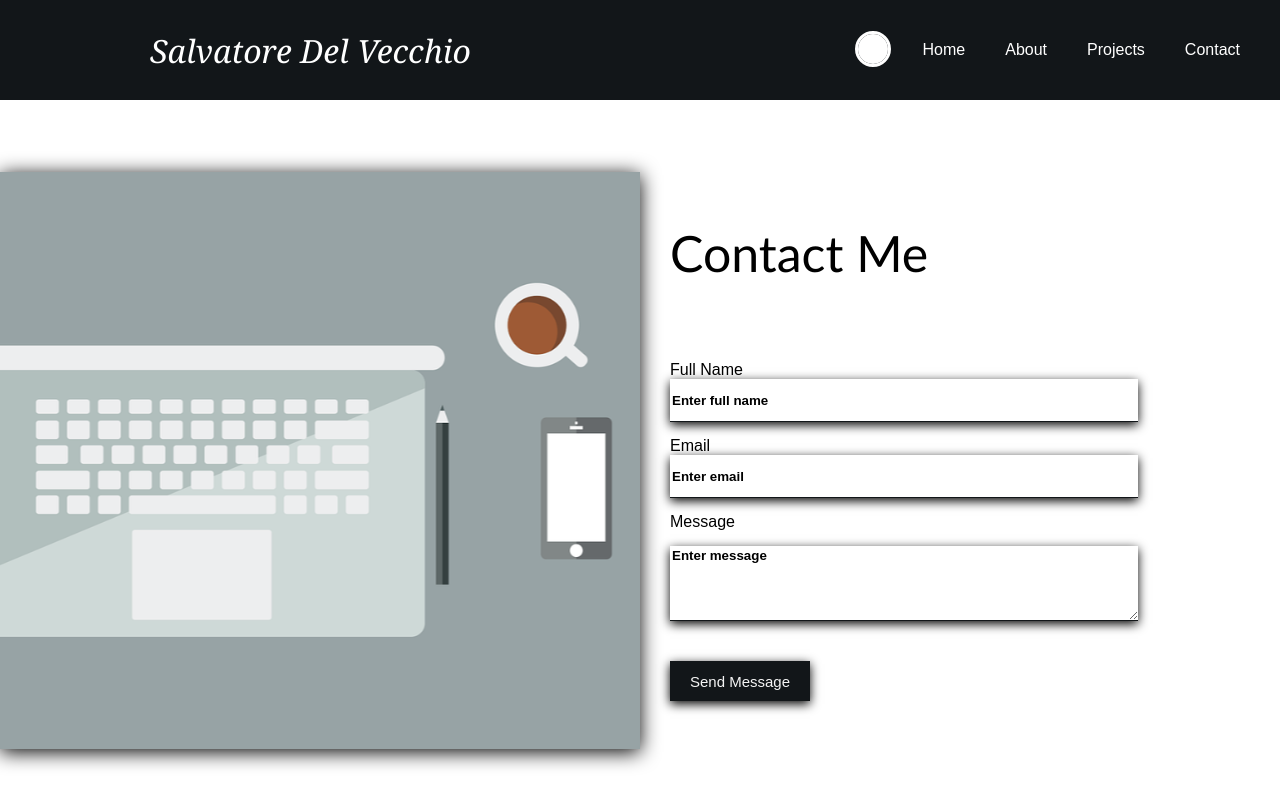
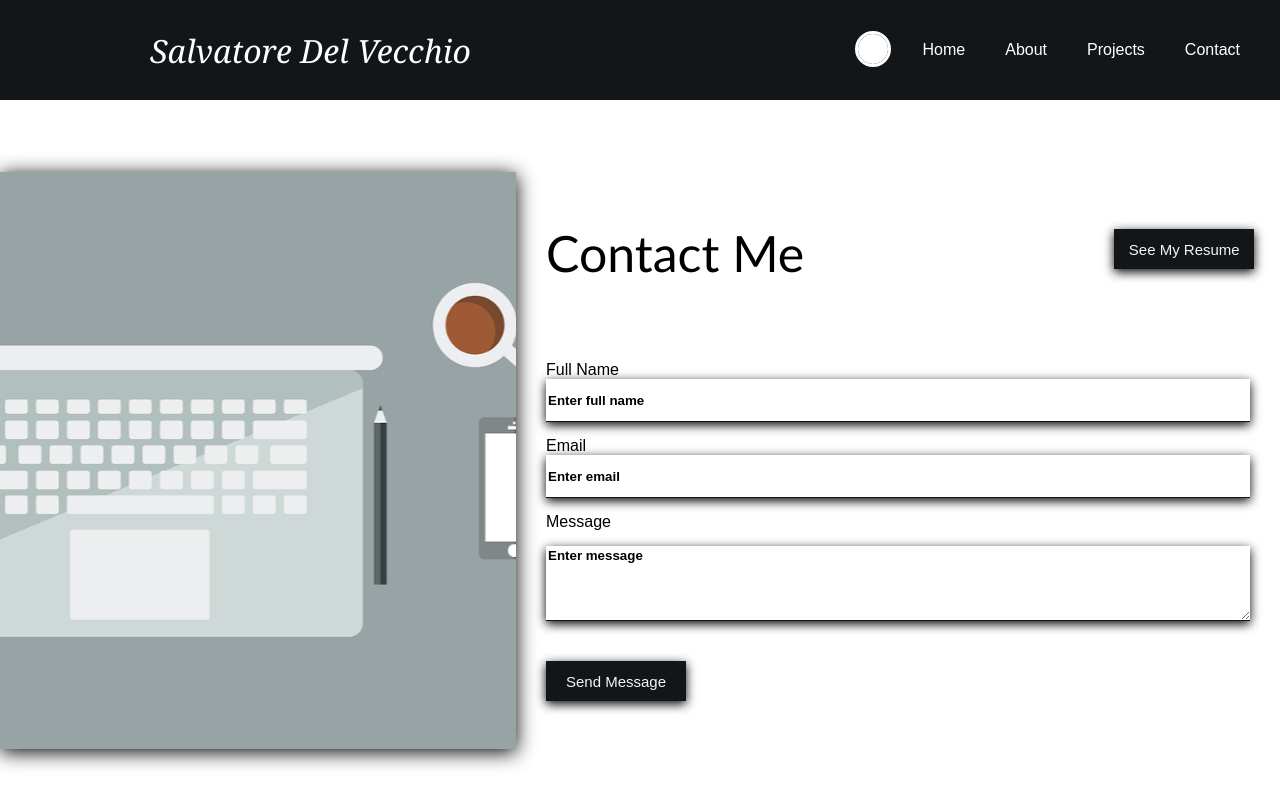
Before and after one commit to saldelv/Portfolio-Website, a React (Create React App) app: page /contact in a window 1280 px wide. Shown: the top 800 px of the page. Built offline with nearby package versions, Linux system fonts and the light colour scheme.

Commit message:
Resume button

```diff
--- a/src/pages/Contact.js
+++ b/src/pages/Contact.js
@@ -32,7 +32,10 @@ function Contact() {
         <div className="contact">
             <div className="left" style={{ backgroundImage: `url(${BannerImage})`}}></div>
             <div className="right">
-                <h1> Contact Me </h1>
+                <div className = "heading">
+                    <h1> Contact Me </h1>
+                    <button className="resumeButton"> See My Resume </button>
+                </div>
                 <form id="contact-form" method="POST" onSubmit={onSubmit}>
                     <label htmlFor="name">Full Name</label>
                     <input name="name" placeholder="Enter full name" type="text" required/>
--- a/src/styles/Contact.css
+++ b/src/styles/Contact.css
@@ -10,7 +10,6 @@
     flex: 50%;
     background-position: center;
     background-repeat: no-repeat;
-    background-size: conver;
     filter: drop-shadow(0px 3px 10px black)
 }
 
@@ -23,11 +22,20 @@
     justify-content: center;
 }
 
+.contact .right .heading {
+    display: flex;
+    flex-direction: row;
+}
+
 .contact .right h1 {
     font-family: 'Trebuchet MS', 'Lucida Sans Unicode', 'Lucida Grande', 'Lucida Sans', Arial, sans-serif;
     font-weight: 10;
     font-size: 50px;
     margin-left: 30px;
+}
+
+.contact .right .resumeButton {
+    margin-left: 310px;
 }
 
 form {
@@ -40,7 +48,7 @@ form {
 
 form input {
     height: 40px;
-    width: 80%;
+    width: 700px;
     border: none;
     border-bottom: 1px solid #121619;
     color: black;
@@ -50,7 +58,7 @@ form input {
 form textarea {
     margin-top: 15px;
     height: 70px;
-    width: 80%;
+    width: 700px;
     border: none;
     border-bottom: 1px solid #121619;
     color: black;
@@ -72,7 +80,7 @@ form label {
     color: black;
 }
 
-form button {
+.contact .right button {
     margin-top: 40px;
     width: 140px;
     height: 40px;
```
